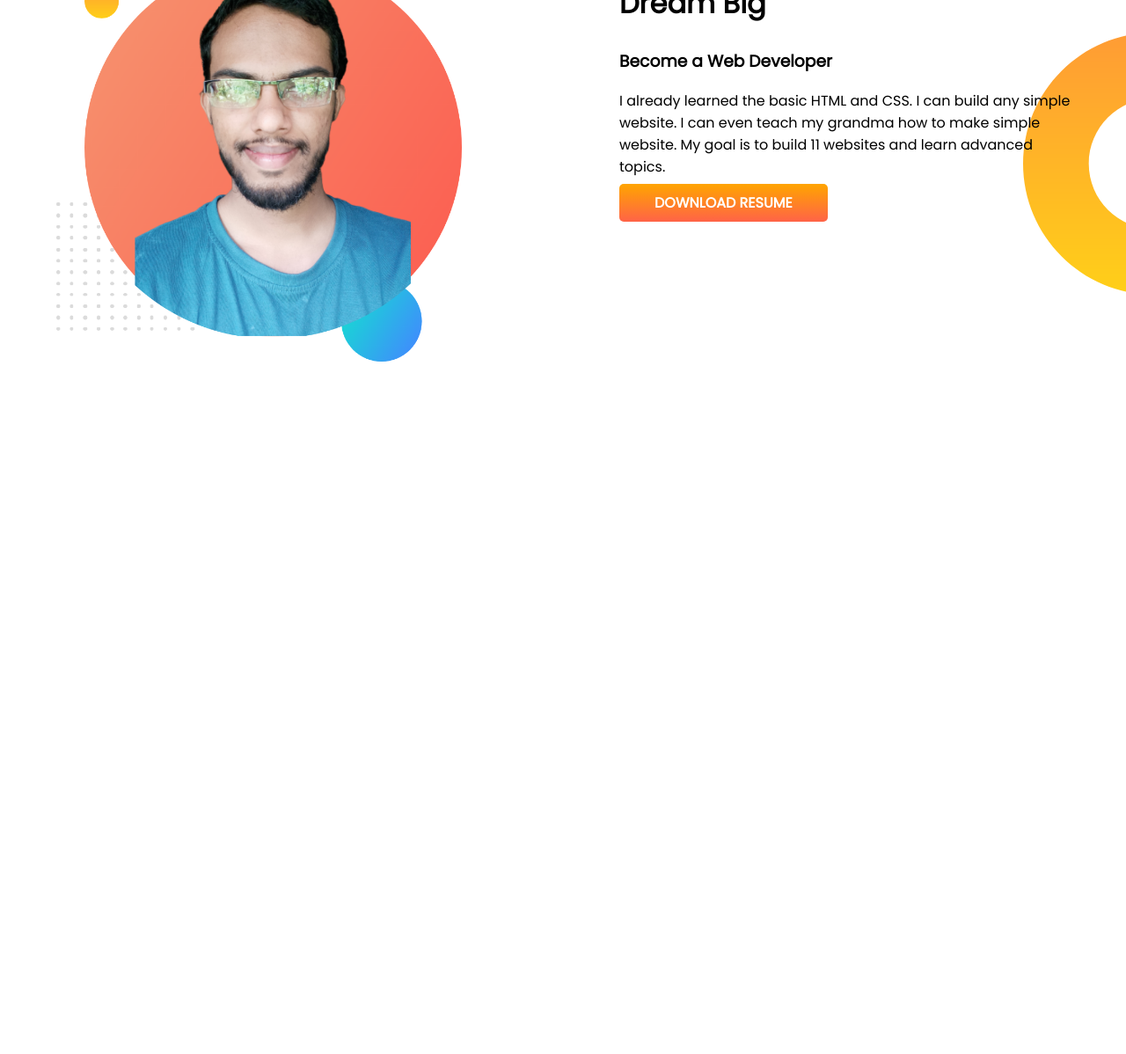
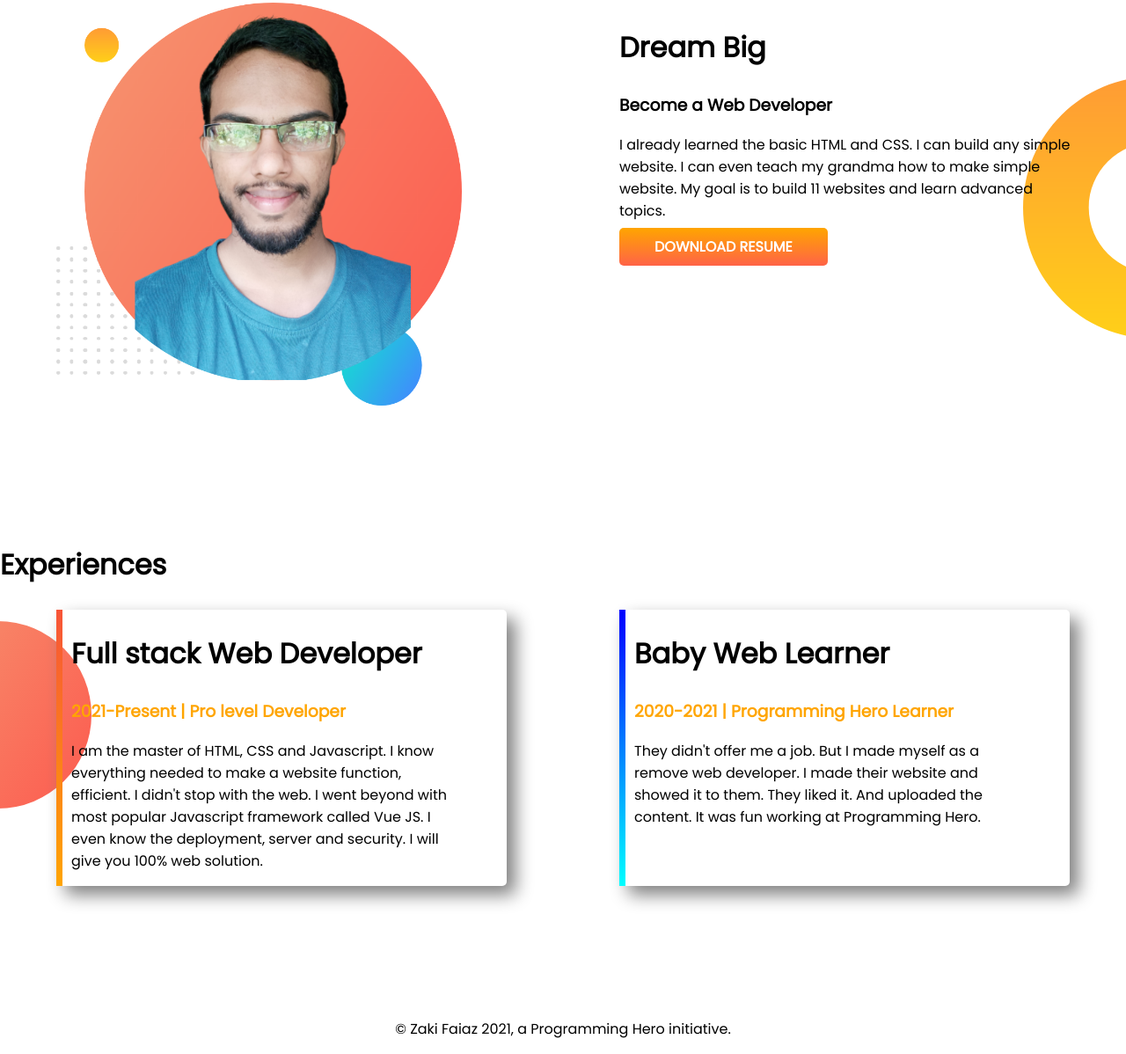
Before and after one commit to Zaki003/developer-portfolio, a plain HTML site: page index.html in a window 1280 px wide. Shown: the part 611-1809 px from the top of the page at 88% size. Before the commit the page ends 1129 px from the top, so only its background shows below. Drawn offline with Linux system fonts and the light colour scheme.

Commit message:
experience and footer added

```diff
--- a/index.html
+++ b/index.html
@@ -13,7 +13,7 @@
 </head>
 
 <body>
-    <section id="top-banner">
+    <section id="top-banner" class="flexible-container">
         <div class="div-width">
             <h1>Welcome To</h1>
             <h1 id="top-headline"><span class="orange-color">Zaki Faiaz</span> World!</h1>
@@ -27,19 +27,45 @@
             <img src="images/my-photowithbg.png" alt="">
         </div>
     </section>
-    <section class="dream-big">
+    <section class="dream-big flexible-container">
         <div class="div-width">
             <img src="images/my-photowithbg.png" alt="">
         </div>
         <div class="div-width">
-            <h1 id="second-section-banner">Dream Big</h1>
+            <h1 class="section-banner">Dream Big</h1>
             <h3>Become a Web Developer</h3>
-            <p id="second-para">I already learned the basic HTML and CSS. I can build any simple website. I can even
+            <p class="paragraph-format">I already learned the basic HTML and CSS. I can build any simple website. I can
+                even
                 teach my grandma how
                 to make simple website. My goal is to build 11 websites and learn advanced topics.</p>
             <a class="link-button" target="_blank" href="">DOWNLOAD RESUME</a>
         </div>
     </section>
+    <section id="experience-area">
+        <h1 class="section-banner">Experiences</h1>
+        <div class="flexible-container">
+            <div id="full-stack-experience">
+                <h1 class="section-banner">Full stack Web Developer</h1>
+                <h3 class="orange-color">2021-Present | Pro level Developer</h3>
+                <p class="paragraph-format">I am the master of HTML, CSS and Javascript. I know everything needed to
+                    make a website function,
+                    efficient. I didn't stop with the web. I went beyond with most popular Javascript framework called
+                    Vue
+                    JS. I even know the deployment, server and security. I will give you 100% web solution.</p>
+            </div>
+            <div id="web-learner-experience">
+                <h1 class="section-banner">Baby Web Learner</h1>
+                <h3 class="orange-color">2020-2021 | Programming Hero Learner</h3>
+                <p class="paragraph-format">They didn't offer me a job. But I made myself as a remove web developer. I
+                    made their website and
+                    showed
+                    it to them. They liked it. And uploaded the content. It was fun working at Programming Hero.</p>
+            </div>
+        </div>
+    </section>
+    <footer>
+        <p>© Zaki Faiaz 2021, a Programming Hero initiative.</p>
+    </footer>
 </body>
 
 </html>
--- a/style.css
+++ b/style.css
@@ -9,7 +9,7 @@ body{
 #top-headline{
     font-size: 3em;
 }
-#second-section-banner{
+.section-banner{
     font-size: 2em;
 }
 .orange-color{
@@ -30,15 +30,45 @@ body{
     font-weight: 700;
     border-radius: 5px;
 }
-section{
+.flexible-container{
     display: flex;
-    margin-bottom: 100px;
+    margin-bottom: 150px;
 }
 .dream-big{
     background-image: url(images/dream-bg.png);
     background-repeat: no-repeat;
     background-position: right;
 }
-#second-para{
+.paragraph-format{
     padding-right: 10%;
 }
+footer p {
+    text-align: center;
+}
+#full-stack-experience{
+    width: 40%;
+    margin-left: 5%;
+    margin-right: 5%;
+    padding-left: 10px;
+    box-shadow: 10px 10px 20px gray;
+    border-radius: 5px;
+    border-left: 7px solid;
+    border-image: linear-gradient(rgb(247, 84, 56), orange);
+    border-image-slice: 1;
+}
+#web-learner-experience{
+    width: 40%;
+    margin-left: 5%;
+    margin-right: 5%;
+    padding-left: 10px;
+    box-shadow: 10px 10px 20px gray;
+    border-radius: 5px;
+    border-left: 7px solid;
+    border-image: linear-gradient(blue, cyan);
+    border-image-slice: 1;
+}
+#experience-area{
+    background-image: url(images/exp-bg.png);
+    background-repeat: no-repeat;
+    background-position: left;
+}
```
